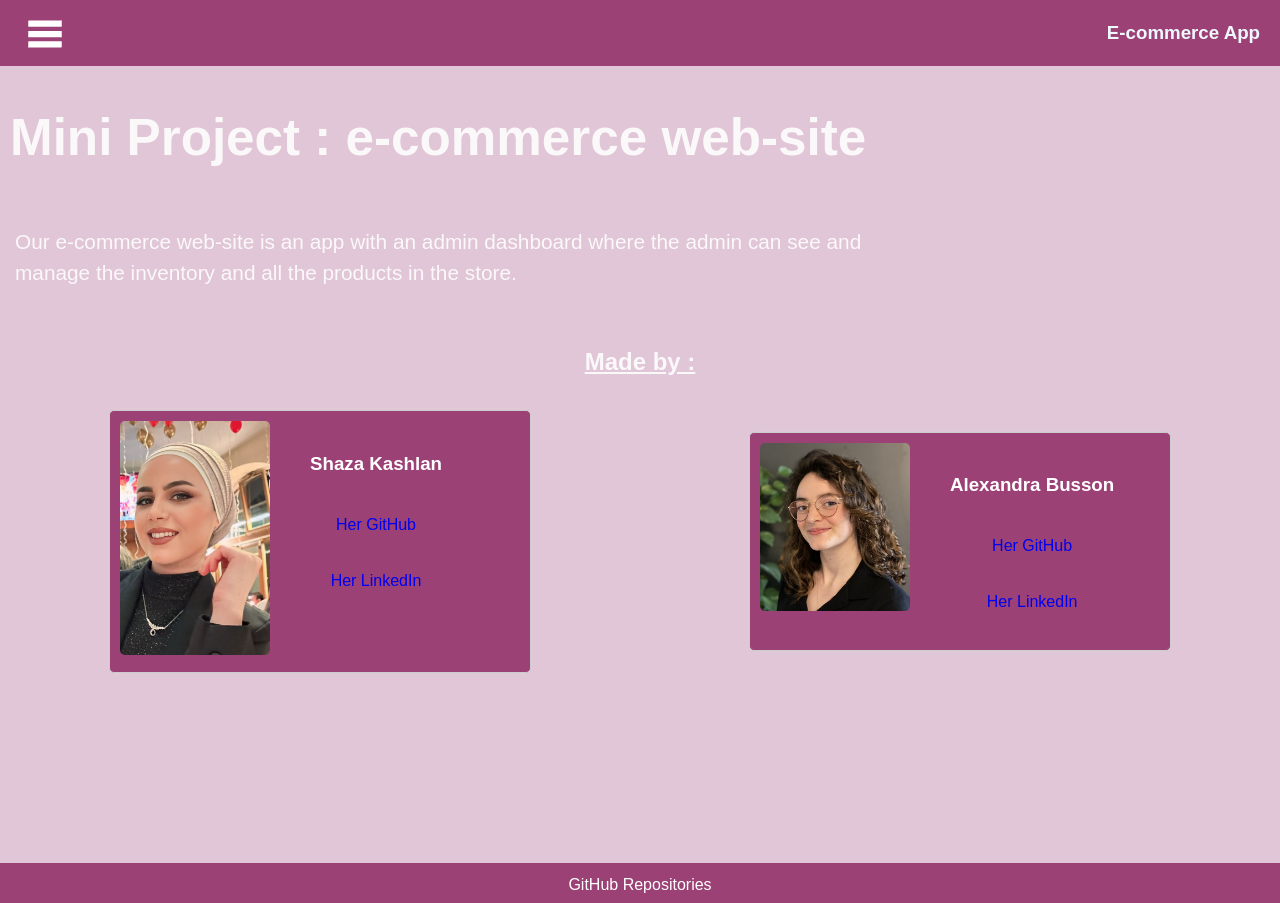
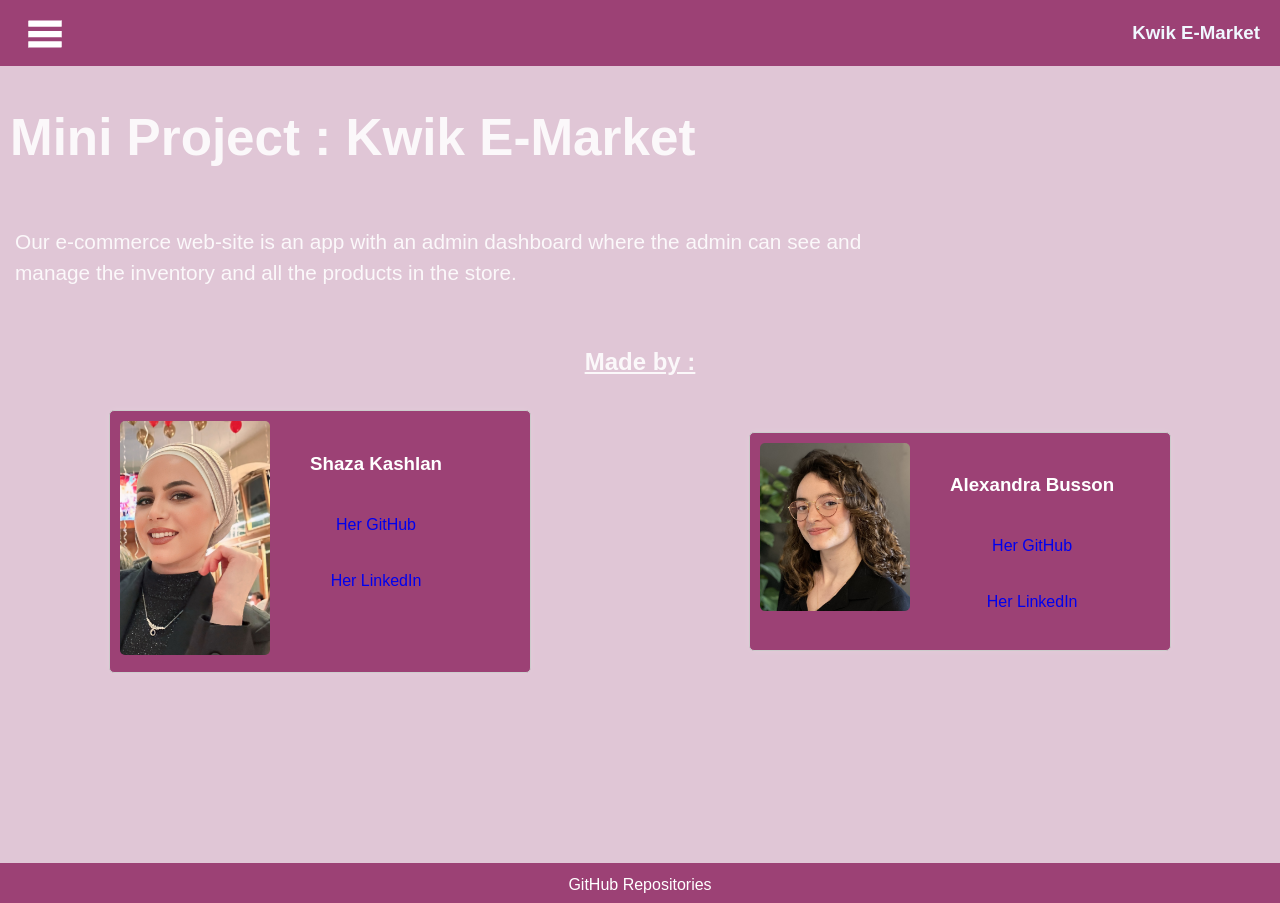
Before and after one commit to shaza-kashlan/mini-e-commerce-admin, a React (Vite) app in the folder vite-project/: page /About-Us in a window 1280 px wide. Built offline with nearby package versions, Linux system fonts and the light colour scheme; a web font is replaced by a local one.

Commit message:
change name of project

```diff
--- a/vite-project/src/components/Navbar.jsx
+++ b/vite-project/src/components/Navbar.jsx
@@ -10,7 +10,7 @@ const Navbar = ({ onToggleSidebar }) => {
         alt="sideBarImage"
         onClick={onToggleSidebar}
       />
-      <h3>E-commerce App</h3>
+      <h3>Kwik E-Market</h3>
     </div>
   );
 };
--- a/vite-project/src/pages/AboutPage.jsx
+++ b/vite-project/src/pages/AboutPage.jsx
@@ -5,7 +5,7 @@ export const AboutPage = () => {
   return (
     <div>
       <div className="aboutDescription">
-        <h1>Mini Project : e-commerce web-site</h1>
+        <h1>Mini Project : Kwik E-Market</h1>
         <p>
           Our e-commerce web-site is an app with an admin dashboard where the
           admin can see and manage the inventory and all the products in the
```
